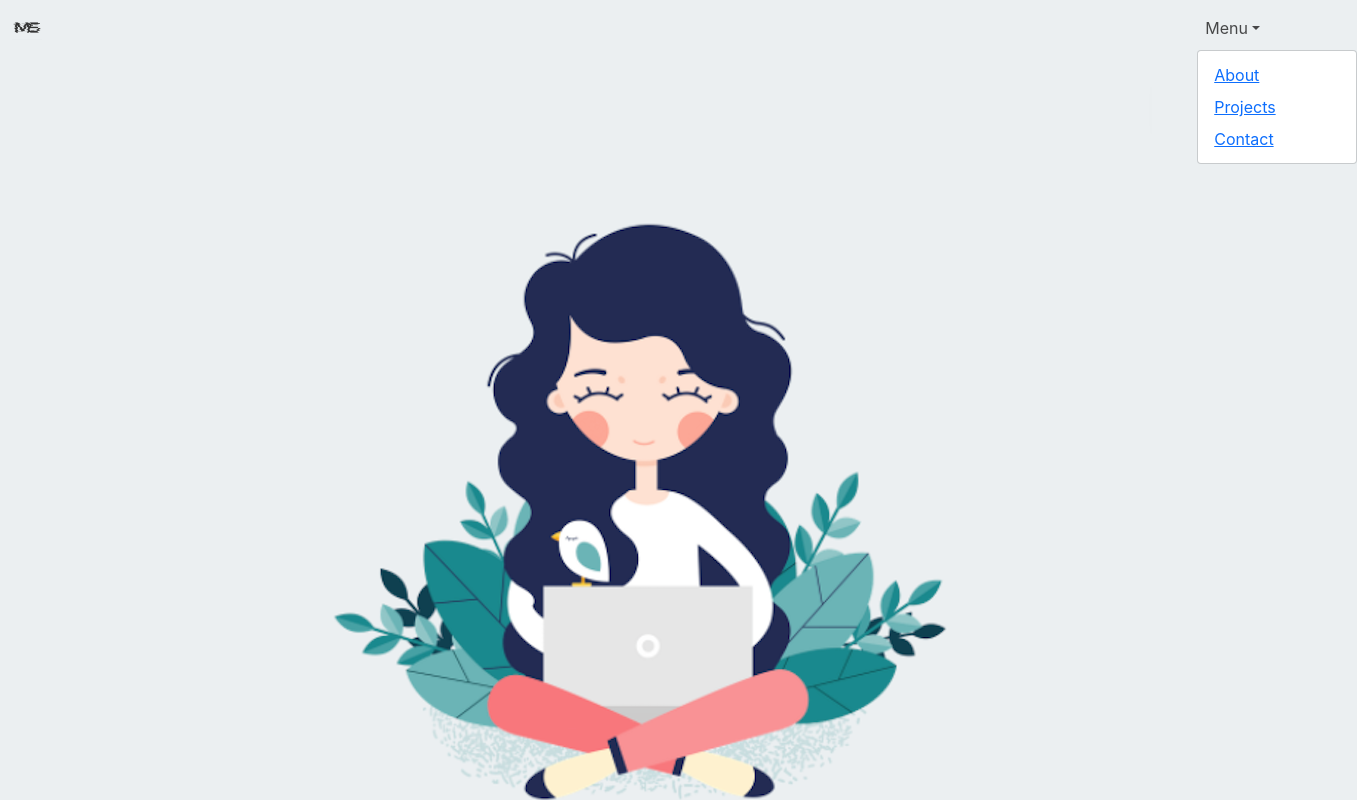
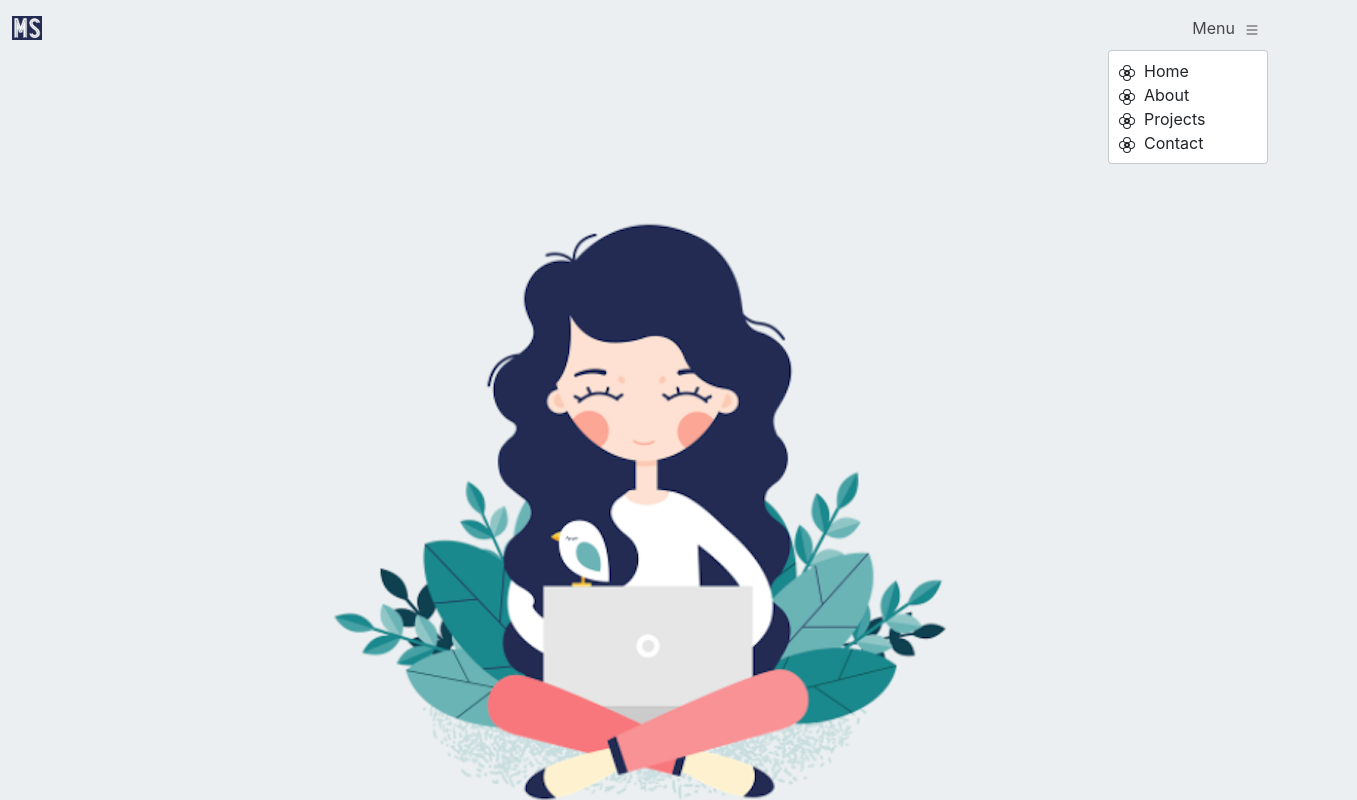
Before and after one commit to meggs1/portfolio, a React (Create React App) app: page / in a window 1280 px wide. Both pictures are taken after a click on the button "Menu". Shown: the top 800 px of the page, 1357 px wide, since content can reach past the window. Built offline with nearby package versions, Linux system fonts and the light colour scheme.

Commit message:
style navbar

```diff
--- a/src/App.css
+++ b/src/App.css
@@ -1,6 +1,15 @@
 body {
   text-align: center;
   background-color: #ebeff1;
+}
+
+.link {
+  color: inherit;
+  text-decoration: inherit;
+}
+
+.dropdown-menu > li {
+  margin-left: 10px;
 }
 
 /*
--- a/src/components/navbar.js
+++ b/src/components/navbar.js
@@ -2,41 +2,49 @@ import {  Link } from "react-router-dom";
 
 export const NavBar = () => {
     return (
-        // <nav class="navbar navbar-expand-lg navbar-light">
-        //       <div class="container-fluid">
-        //         <a class="navbar-brand" href="/">
-        //         <img src="/initals.png" alt="initials" width="30" height="24" class="d-inline-block align-text-top" />
-        //             Home
-        //         </a>
-        //     </div>
-        //     <div class="container-fluid">
-        //         <Link to="about">About</Link>
-        //         <Link to="projects">Projects</Link>
-        //         <Link to="contact">Contact</Link>
-        //     </div>
-        // </nav>
-
-    <nav class="navbar navbar-expand-lg navbar-light">
+    <nav class="navbar navbar-expand-sm navbar-light d-flex">
         <div class="container-fluid">
             <div>
-                <a class="navbar-brand" href="/">
-                    <img src="/initals.png" alt="initials" width="30" height="24" class="d-inline-block align-text-top" />
-                </a>
+            <a class="navbar-brand" href="/">
+                <img src="/initals.png" alt="initials" width="30" height="24" class="d-inline-block align-text-top" />
+            </a>
             </div>
             <div>
-                <button class="navbar-toggler" type="button" data-bs-toggle="collapse" data-bs-target="#navbarNavLightDropdown" aria-controls="navbarNavLightDropdown" aria-expanded="false" aria-label="Toggle navigation">
-                    <span class="navbar-toggler-icon"></span>
-                </button>
             <div class="collapse navbar-collapse" id="navbarNavLightDropdown">
                 <ul class="navbar-nav">
                 <li class="nav-item dropdown">
-                    <a class="nav-link dropdown-toggle" href="#" id="navbarLightDropdownMenuLink" role="button" data-bs-toggle="dropdown" aria-expanded="false">
-                    Menu
+                    <a class="nav-link " href="#" id="navbarLightDropdownMenuLink" role="button" data-bs-toggle="dropdown" aria-expanded="false">
+                    Menu &nbsp;
+                        <svg xmlns="http://www.w3.org/2000/svg" width="16" height="16" fill="currentColor" class="bi bi-list" viewBox="0 0 16 16">
+                            <path fill-rule="evenodd" d="M2.5 12a.5.5 0 0 1 .5-.5h10a.5.5 0 0 1 0 1H3a.5.5 0 0 1-.5-.5zm0-4a.5.5 0 0 1 .5-.5h10a.5.5 0 0 1 0 1H3a.5.5 0 0 1-.5-.5zm0-4a.5.5 0 0 1 .5-.5h10a.5.5 0 0 1 0 1H3a.5.5 0 0 1-.5-.5z"/>
+                        </svg>
+
                     </a>
-                    <ul class="dropdown-menu dropdown-menu-light" aria-labelledby="navbarLightDropdownMenuLink">
-                    <li><a class="dropdown-item" href="#">{<Link to="about">About</Link>}</a></li>
-                    <li><a class="dropdown-item" href="#">{<Link to="projects">Projects</Link>}</a></li>
-                    <li><a class="dropdown-item" href="#">{<Link to="contact">Contact</Link>}</a></li>
+                    <ul class="dropdown-menu dropdown-menu-end" aria-labelledby="navbarLightDropdownMenuLink">
+                        <li>
+                            <svg xmlns="http://www.w3.org/2000/svg" width="16" height="16" fill="currentColor" class="bi bi-flower2" viewBox="0 0 16 16">
+                                <path d="M8 16a4 4 0 0 0 4-4 4 4 0 0 0 0-8 4 4 0 0 0-8 0 4 4 0 1 0 0 8 4 4 0 0 0 4 4zm3-12c0 .073-.01.155-.03.247-.544.241-1.091.638-1.598 1.084A2.987 2.987 0 0 0 8 5c-.494 0-.96.12-1.372.331-.507-.446-1.054-.843-1.597-1.084A1.117 1.117 0 0 1 5 4a3 3 0 0 1 6 0zm-.812 6.052A2.99 2.99 0 0 0 11 8a2.99 2.99 0 0 0-.812-2.052c.215-.18.432-.346.647-.487C11.34 5.131 11.732 5 12 5a3 3 0 1 1 0 6c-.268 0-.66-.13-1.165-.461a6.833 6.833 0 0 1-.647-.487zm-3.56.617a3.001 3.001 0 0 0 2.744 0c.507.446 1.054.842 1.598 1.084.02.091.03.174.03.247a3 3 0 1 1-6 0c0-.073.01-.155.03-.247.544-.242 1.091-.638 1.598-1.084zm-.816-4.721A2.99 2.99 0 0 0 5 8c0 .794.308 1.516.812 2.052a6.83 6.83 0 0 1-.647.487C4.66 10.869 4.268 11 4 11a3 3 0 0 1 0-6c.268 0 .66.13 1.165.461.215.141.432.306.647.487zM8 9a1 1 0 1 1 0-2 1 1 0 0 1 0 2z"/>
+                            </svg> &nbsp;
+                            {<Link to="/" class="link">Home</Link>}
+                        </li>
+                        <li>
+                            <svg xmlns="http://www.w3.org/2000/svg" width="16" height="16" fill="currentColor" class="bi bi-flower2" viewBox="0 0 16 16">
+                                <path d="M8 16a4 4 0 0 0 4-4 4 4 0 0 0 0-8 4 4 0 0 0-8 0 4 4 0 1 0 0 8 4 4 0 0 0 4 4zm3-12c0 .073-.01.155-.03.247-.544.241-1.091.638-1.598 1.084A2.987 2.987 0 0 0 8 5c-.494 0-.96.12-1.372.331-.507-.446-1.054-.843-1.597-1.084A1.117 1.117 0 0 1 5 4a3 3 0 0 1 6 0zm-.812 6.052A2.99 2.99 0 0 0 11 8a2.99 2.99 0 0 0-.812-2.052c.215-.18.432-.346.647-.487C11.34 5.131 11.732 5 12 5a3 3 0 1 1 0 6c-.268 0-.66-.13-1.165-.461a6.833 6.833 0 0 1-.647-.487zm-3.56.617a3.001 3.001 0 0 0 2.744 0c.507.446 1.054.842 1.598 1.084.02.091.03.174.03.247a3 3 0 1 1-6 0c0-.073.01-.155.03-.247.544-.242 1.091-.638 1.598-1.084zm-.816-4.721A2.99 2.99 0 0 0 5 8c0 .794.308 1.516.812 2.052a6.83 6.83 0 0 1-.647.487C4.66 10.869 4.268 11 4 11a3 3 0 0 1 0-6c.268 0 .66.13 1.165.461.215.141.432.306.647.487zM8 9a1 1 0 1 1 0-2 1 1 0 0 1 0 2z"/>
+                            </svg>   &nbsp;
+                            {<Link to="about" class="link">About</Link>}
+                        </li>
+                        <li>
+                            <svg xmlns="http://www.w3.org/2000/svg" width="16" height="16" fill="currentColor" class="bi bi-flower2" viewBox="0 0 16 16">
+                                <path d="M8 16a4 4 0 0 0 4-4 4 4 0 0 0 0-8 4 4 0 0 0-8 0 4 4 0 1 0 0 8 4 4 0 0 0 4 4zm3-12c0 .073-.01.155-.03.247-.544.241-1.091.638-1.598 1.084A2.987 2.987 0 0 0 8 5c-.494 0-.96.12-1.372.331-.507-.446-1.054-.843-1.597-1.084A1.117 1.117 0 0 1 5 4a3 3 0 0 1 6 0zm-.812 6.052A2.99 2.99 0 0 0 11 8a2.99 2.99 0 0 0-.812-2.052c.215-.18.432-.346.647-.487C11.34 5.131 11.732 5 12 5a3 3 0 1 1 0 6c-.268 0-.66-.13-1.165-.461a6.833 6.833 0 0 1-.647-.487zm-3.56.617a3.001 3.001 0 0 0 2.744 0c.507.446 1.054.842 1.598 1.084.02.091.03.174.03.247a3 3 0 1 1-6 0c0-.073.01-.155.03-.247.544-.242 1.091-.638 1.598-1.084zm-.816-4.721A2.99 2.99 0 0 0 5 8c0 .794.308 1.516.812 2.052a6.83 6.83 0 0 1-.647.487C4.66 10.869 4.268 11 4 11a3 3 0 0 1 0-6c.268 0 .66.13 1.165.461.215.141.432.306.647.487zM8 9a1 1 0 1 1 0-2 1 1 0 0 1 0 2z"/>
+                            </svg>   &nbsp;
+                            {<Link to="projects" class="link">Projects</Link>}
+                        </li>
+                        <li>
+                            <svg xmlns="http://www.w3.org/2000/svg" width="16" height="16" fill="currentColor" class="bi bi-flower2" viewBox="0 0 16 16">
+                                <path d="M8 16a4 4 0 0 0 4-4 4 4 0 0 0 0-8 4 4 0 0 0-8 0 4 4 0 1 0 0 8 4 4 0 0 0 4 4zm3-12c0 .073-.01.155-.03.247-.544.241-1.091.638-1.598 1.084A2.987 2.987 0 0 0 8 5c-.494 0-.96.12-1.372.331-.507-.446-1.054-.843-1.597-1.084A1.117 1.117 0 0 1 5 4a3 3 0 0 1 6 0zm-.812 6.052A2.99 2.99 0 0 0 11 8a2.99 2.99 0 0 0-.812-2.052c.215-.18.432-.346.647-.487C11.34 5.131 11.732 5 12 5a3 3 0 1 1 0 6c-.268 0-.66-.13-1.165-.461a6.833 6.833 0 0 1-.647-.487zm-3.56.617a3.001 3.001 0 0 0 2.744 0c.507.446 1.054.842 1.598 1.084.02.091.03.174.03.247a3 3 0 1 1-6 0c0-.073.01-.155.03-.247.544-.242 1.091-.638 1.598-1.084zm-.816-4.721A2.99 2.99 0 0 0 5 8c0 .794.308 1.516.812 2.052a6.83 6.83 0 0 1-.647.487C4.66 10.869 4.268 11 4 11a3 3 0 0 1 0-6c.268 0 .66.13 1.165.461.215.141.432.306.647.487zM8 9a1 1 0 1 1 0-2 1 1 0 0 1 0 2z"/>
+                            </svg>   &nbsp;
+                            {<Link to="contact" class="link">Contact</Link>}
+                        </li>
                     </ul>
                 </li>
                 </ul>
```
Also changed, not shown: public/initals.png.
